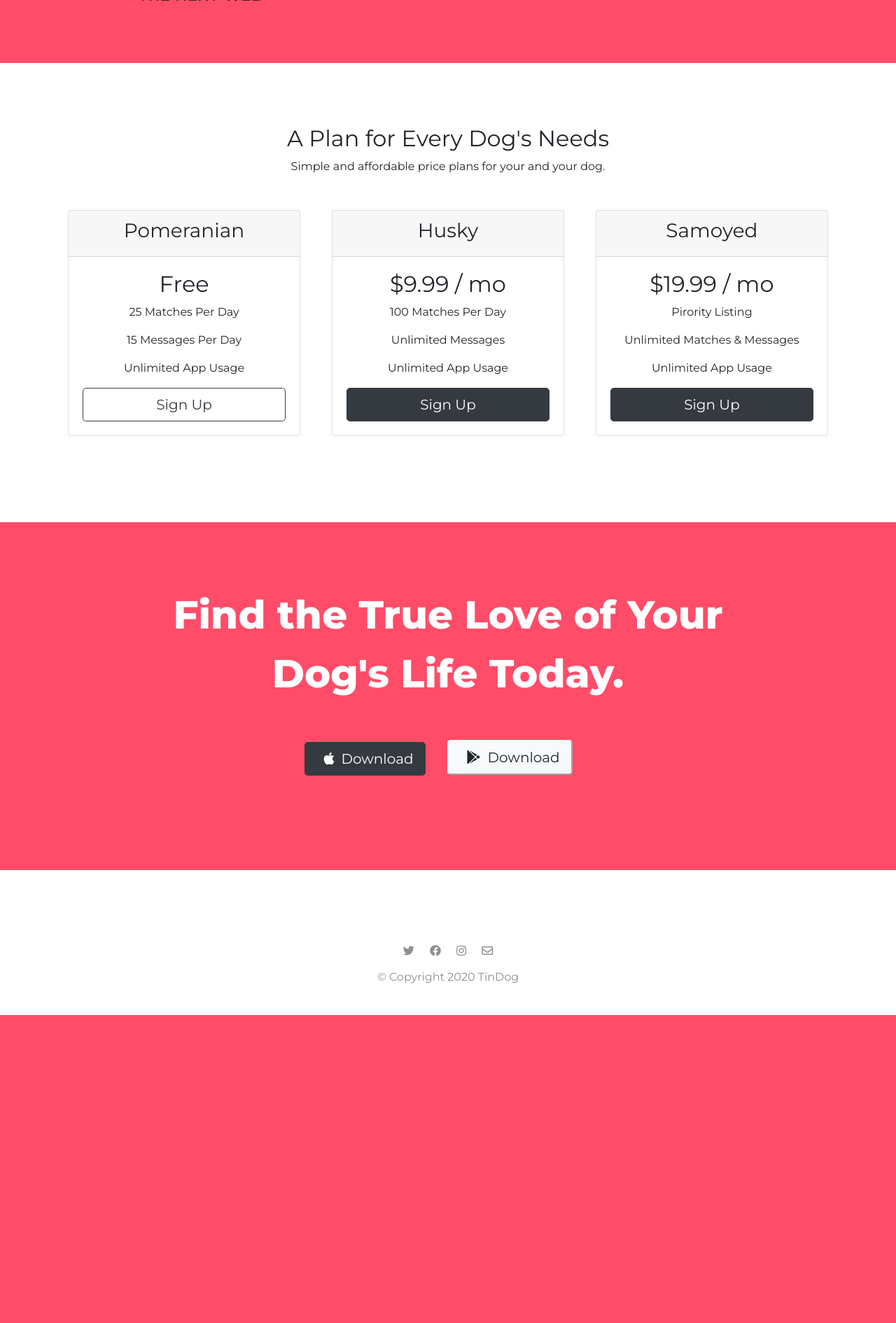
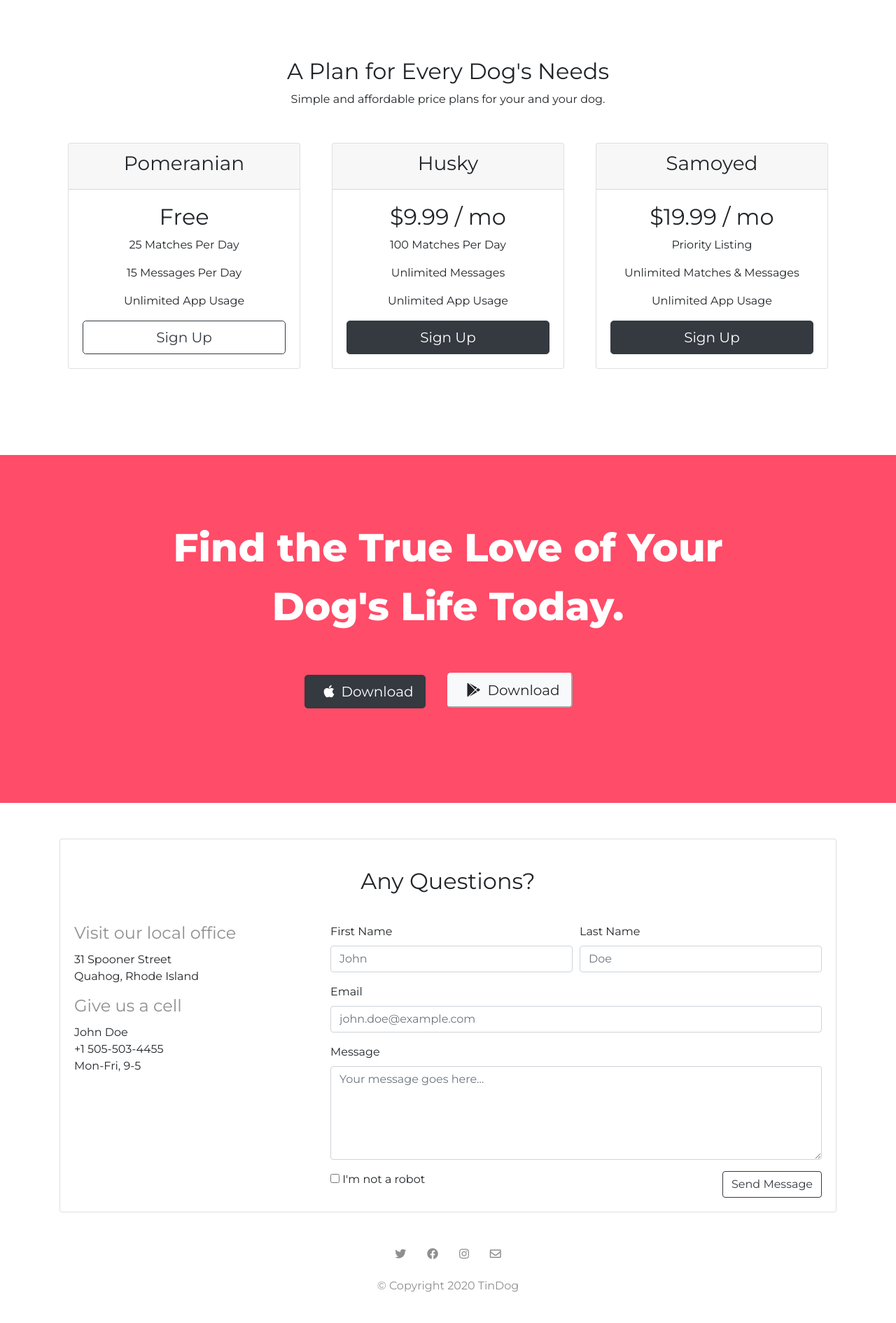
Before and after one commit to richardkinda/TinDog, a PHP site: page / in a window 1280 px wide. Shown: the part 2051-3941 px from the top of the page at 70% size. Before the commit the page ends 3501 px from the top, so only its background shows below. Run offline with PHP 8.4, Linux system fonts and the light colour scheme; some libraries are stand-ins or nearby versions.

Commit message:
add contact page

```diff
--- a/css/styles.css
+++ b/css/styles.css
@@ -56,7 +56,7 @@ body {
 
 .title-img {
   position: absolute;
-  right: 30%;
+  right: 20%;
   width: 75%;
   transform: rotate(25deg);
 }
@@ -72,9 +72,21 @@ body {
     height: auto;
     text-align: center;
   }
+
   .title-img {
     position: static;
     transform: rotate(0);
+    width: 70%;
+  }
+}
+
+@media (max-width: 700px) {
+  .heading {
+    font-size: 2.5rem;
+  }
+
+  .title-img {
+    margin-top: 7%;
   }
 }
 
@@ -99,7 +111,7 @@ body {
 }
 
 .features-box {
-  padding: 8%;
+  padding: 5%;
 }
 
 #features {
@@ -133,6 +145,12 @@ body {
 
 .carousel-item {
   padding: 7% 15%;
+}
+
+@media (max-width: 700px) {
+  .testimonials-h2 {
+    font-size: 2rem;
+  }
 }
 
 /* Press section*/
@@ -172,6 +190,44 @@ body {
   text-align: center;
 }
 
+@media (max-width: 700px) {
+  .download-h3 {
+    font-size: 2.5rem;
+  }
+}
+
+/* Contact section*/
+
+.contact-h1 {
+  font-size: 2rem;
+  font-weight: 300;
+  text-align: center;
+  padding: 2% 0 3%;
+}
+
+.contact-h3 {
+  font-size: 1.5rem;
+  padding-bottom: 1%;
+  color: #8f8f8f;
+}
+
+.contact-p {
+  font-size: 1rem;
+}
+
+#contact {
+  margin-top: 2%;
+  padding: 2% 0;
+  /* text-align: center; */
+}
+
+@media (max-width: 700px) {
+  .contact-h3,
+  .contact-p {
+    text-align: center;
+  }
+}
+
 /* Footer section */
 
 .footer-social-icon {
@@ -196,6 +252,6 @@ body {
 }
 
 #footer {
-  padding: 7% 15% 2%;
+  padding: 0 0 2%;
   text-align: center;
 }
--- a/home.html
+++ b/home.html
@@ -41,13 +41,13 @@
           <div class="collapse navbar-collapse" id="navbarNav">
             <ul class="navbar-nav ml-auto">
                 <li class="nav-item">
-                  <a class="nav-link" href="#footer">Contact</a>
+                  <a class="nav-link" href="#contact">Contact</a>
                 </li>
                 <li class="nav-item">
                   <a class="nav-link" href="#pricing">Pricing</a>
                 </li>
                 <li class="nav-item">
-                  <a class="nav-link" href="#cta">Download</a>
+                  <a class="nav-link" href="#download">Download</a>
                 </li>
             </ul>
           </div>
@@ -57,7 +57,7 @@
 
       <div class="row">
           <div class="col-lg-6 col-md-12">
-            <h1 class="heading">TinDog is how dogs meet, It's like real life, but better.</h1>
+            <h1 class="heading">TinDog is how dogs meet. It's like real life, but better.</h1>
             <button class='btn btn-dark btn-lg download-button' type="button"><i class="fab fa-apple download-icon"></i>Download</button>
             <button class='btn btn-outline-light btn-lg download-button' type="button"><i class="fab fa-google-play download-icon"></i>Download</button>
           </div>
@@ -219,7 +219,7 @@
             </div>
             <div class="card-body">
               <h2>$19.99 / mo</h2>
-              <p>Pirority Listing</p>
+              <p>Priority Listing</p>
               <p>Unlimited Matches & Messages</p>
               <p>Unlimited App Usage</p>
               <button class="btn btn-lg btn-dark btn-block" type="button">
@@ -241,6 +241,86 @@
       <button class="download btn-light btn-lg download-button" type="button">
         <i class="fab fa-google-play download-icon"></i>Download
       </button>
+    </section>
+
+    <!-- Contact -->
+
+    <section id="contact">
+      <div class="container">
+        <div class="card">
+          <div class="card-body">
+            <h1 class="contact-h1">Any Questions?</h1>
+            <div class="row">
+              <div class="col-lg-4">
+                <div class="row">
+                  <div class="col-lg-12">
+                    <h3 class="contact-h3">Visit our local office</h3>
+                    <p class="contact-p">
+                      31 Spooner Street <br />
+                      Quahog, Rhode Island
+                    </p>
+                  </div>
+                </div>
+                <div class="row">
+                  <div class="col-lg-12">
+                    <h3 class="contact-h3">Give us a cell</h3>
+                    <p class="contact-p">
+                      John Doe <br />
+                      +1 505-503-4455 <br />
+                      Mon-Fri, 9-5
+                    </p>
+                  </div>
+                </div>
+              </div>
+              <div class="col-lg-8 col-md-12">
+                <form>
+                  <div class="form-row">
+                    <div class="form-group col-lg-6 col-md-12">
+                      <label>First Name</label>
+                      <input
+                        type="text"
+                        class="form-control"
+                        placeholder="John"
+                      />
+                    </div>
+                    <div class="form-group col-lg-6 col-md-12">
+                      <label>Last Name</label>
+                      <input
+                        type="text"
+                        class="form-control"
+                        placeholder="Doe"
+                      />
+                    </div>
+                  </div>
+                  <div class="form-group">
+                    <label>Email</label>
+                    <input
+                      type="Email"
+                      placeholder="john.doe@example.com"
+                      class="form-control"
+                    />
+                  </div>
+                  <div class="form-group">
+                    <label>Message</label>
+                    <textarea
+                      class="form-control"
+                      placeholder="Your message goes here..."
+                      cols="30"
+                      rows="5"
+                    ></textarea>
+                  </div>
+
+                  <input type="checkbox" />
+                  <label>I'm not a robot</label>
+                  <button class="btn btn-outline-dark float-right">
+                    Send Message
+                  </button>
+                </form>
+              </div>
+            </div>
+          </div>
+        </div>
+      </div>
     </section>
 
     <!-- Footer -->
```
Also changed, not shown: images/dog-1.jpg (added).
